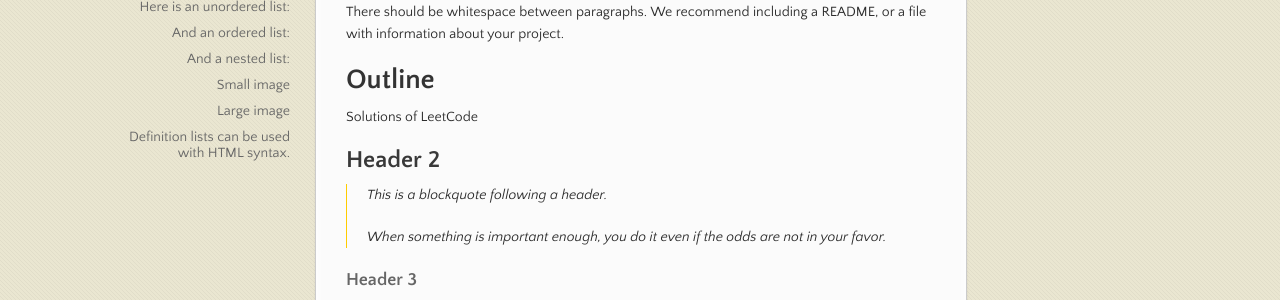
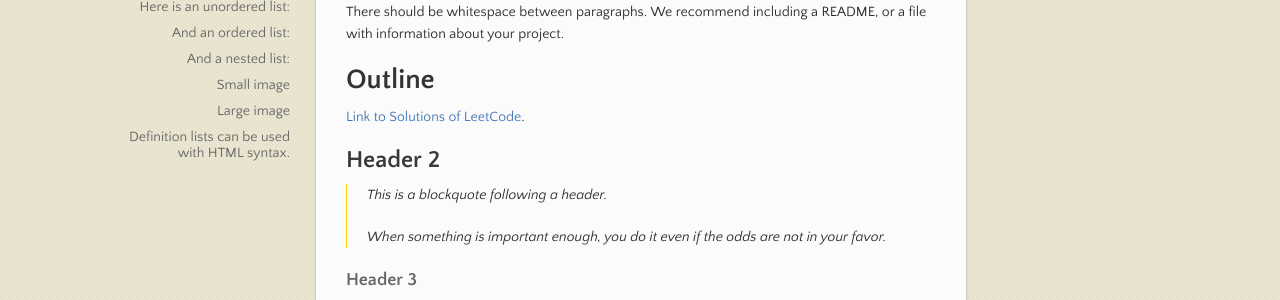
Before and after one commit to TianyunZ/Leetcode-Solutions, a Jekyll site: the page built from index.md, in a window 1280 px wide and 900 px high. Shown: the part 346-646 px from the top of the window. Built offline with Jekyll 4.4.1, drawn with Linux system fonts in a browser that asks for light colours.

Commit message:
Update index.md

```diff
--- a/index.md
+++ b/index.md
@@ -12,7 +12,7 @@ There should be whitespace between paragraphs. We recommend including a README,
 
 # Outline
 
-Solutions of LeetCode
+[Link to Solutions of LeetCode](./leetcode-solutions.html).
 
 ## Header 2
 
```
